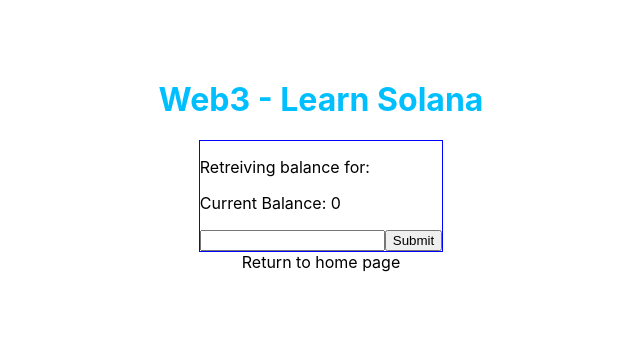
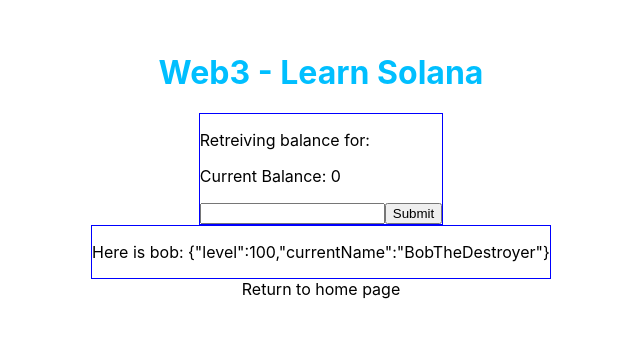
Before and after one commit to bradlet/thompson_learn_solana_fe, a Next.js app: page /web3/solana in a window 1280 px wide. Shown: the part 235-572 px from the top of the page, without its empty margins (319-959 px from the left). Built offline with nearby package versions, Linux system fonts and the light colour scheme.

Commit message:
Setup temp fixtures / helpers

```diff
--- /dev/null
+++ b/helpers/fixtures.ts
@@ -0,0 +1,12 @@
+
+type IdlePlayerStats = {
+    level: number;
+    currentName: string;
+}
+
+export const TEST_STATS: IdlePlayerStats = {
+    level: 100,
+    currentName: "BobTheDestroyer"
+}
+
+export default IdlePlayerStats;
--- a/pages/web3/solana.tsx
+++ b/pages/web3/solana.tsx
@@ -2,6 +2,7 @@
 import { NextPage } from 'next';
 import Link from 'next/link';
 import { FormEvent, useState } from 'react';
+import { TEST_STATS } from '../../helpers/fixtures';
 import styles from '../../styles/solana.module.css';
 
 const Solana: NextPage = () => {
@@ -33,6 +34,9 @@
                     <input type="submit" />
                 </form>
             </div>
+            <div className="temp_box">
+                <p>Here is bob: {JSON.stringify(TEST_STATS)}</p>
+            </div>
             <Link href="/"><a>Return to home page</a></Link>
         </div>
     );
```
